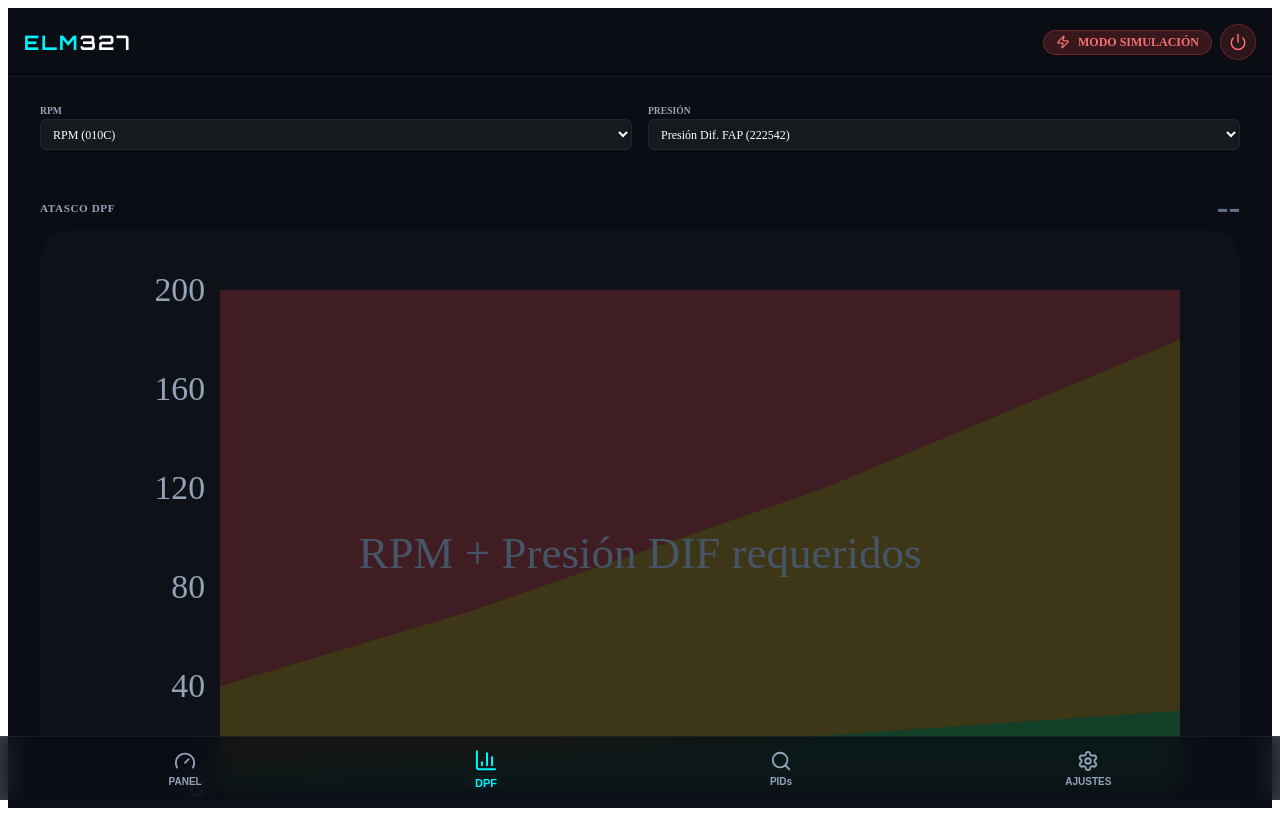
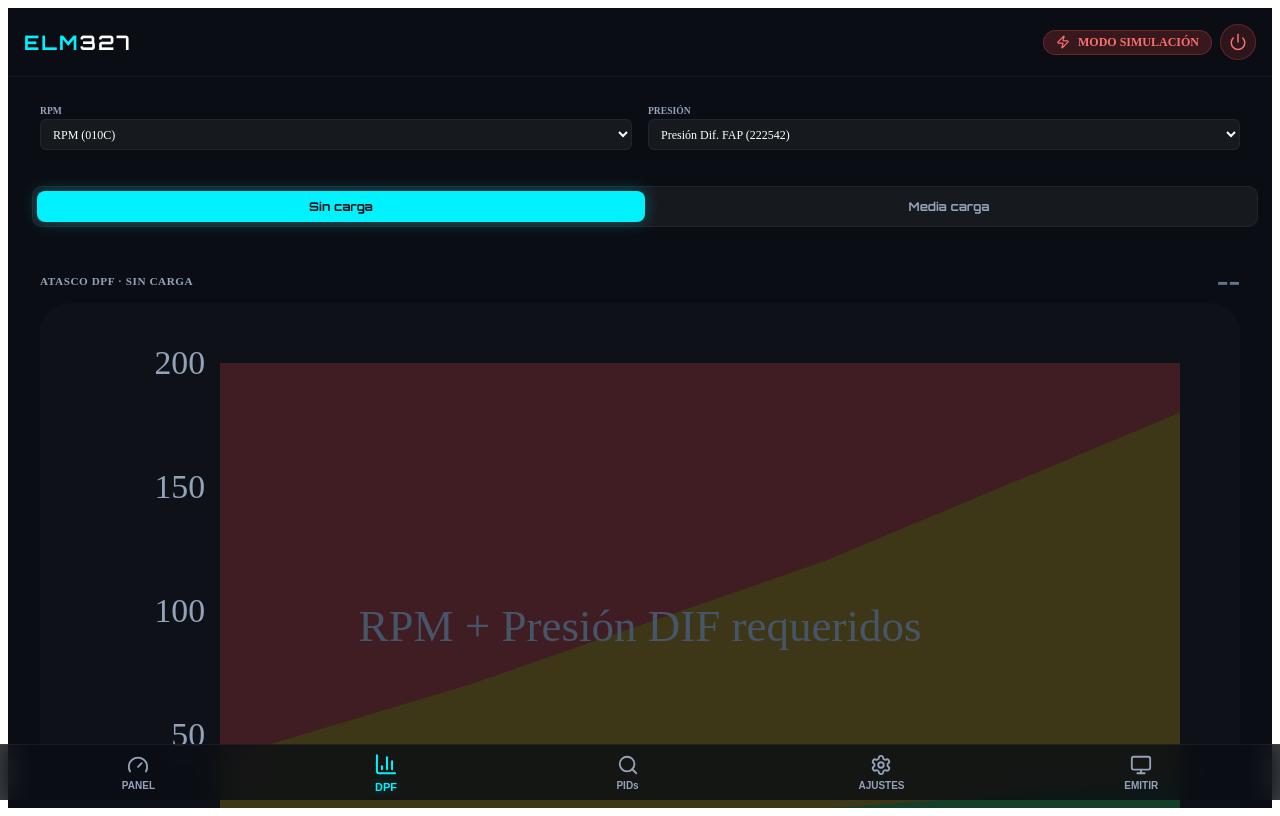
Before and after one commit to casigre/App_elm, a React (Vite) app: page / in a window 1280 px wide. Both pictures are taken after a click on the button "DPF". Built offline with nearby package versions, Linux system fonts and the light colour scheme.

Commit message:
Fullscreen DPF chart al tocar + boton EMITIR en nav bar

```diff
--- a/src/App.jsx
+++ b/src/App.jsx
@@ -1,11 +1,12 @@
 import React, { useState, useEffect } from 'react';
-import { Settings, Zap, Gauge, History, Search, Power, BarChart3 } from 'lucide-react';
+import { Settings, Zap, Gauge, History, Search, Power, BarChart3, Monitor } from 'lucide-react';
 import { App as CapApp } from '@capacitor/app';
 import Dashboard from './components/Dashboard';
 import DpfChart from './components/DpfChart';
 import DpfSettings from './components/DpfSettings';
 import PidSelector from './components/PidSelector';
 import obdService from './services/obdService';
+import { getDpfMode, setDpfMode } from './utils/dpfReference';
 
 const App = () => {
   const [activeTab, setActiveTab] = useState('dashboard');
@@ -22,6 +23,7 @@ const App = () => {
   const [dpfDiffPid, setDpfDiffPid] = useState(() => {
     try { return localStorage.getItem('dpfDiffPid') || '222542'; } catch (e) { return '222542'; }
   });
+  const [dpfMode, setDpfModeState] = useState(getDpfMode);
   let wakeLock = null;
 
   const getAvailablePids = () => {
@@ -122,6 +124,14 @@ const App = () => {
     }
   };
 
+  const handleCast = () => {
+    try {
+      window.open('intent:#Intent;action=android.settings.CAST_SETTINGS;end', '_blank');
+    } catch {
+      alert('Usa el botón “Emitir pantalla” en los ajustes rápidos de Android');
+    }
+  };
+
   return (
     <div className="app-container">
       <header className="app-header">
@@ -163,9 +173,16 @@ const App = () => {
                 </select>
               </div>
             </div>
+            <div className="dpf-mode-bar">
+              <div className="mode-toggle">
+                <button className={`mode-btn ${dpfMode === 'sin_carga' ? 'active' : ''}`} onClick={() => { setDpfMode('sin_carga'); setDpfModeState('sin_carga'); }}>Sin carga</button>
+                <button className={`mode-btn ${dpfMode === 'media_carga' ? 'active' : ''}`} onClick={() => { setDpfMode('media_carga'); setDpfModeState('media_carga'); }}>Media carga</button>
+              </div>
+            </div>
             <DpfChart
               rpm={data[dpfRpmPid]}
               diffPressure={data[dpfDiffPid]}
+              mode={dpfMode}
             />
             <div className="dpf-page-info glass-card">
               <h3>Interpretación del gráfico</h3>
@@ -176,7 +193,7 @@ const App = () => {
                 <li><span className="legend-dot" style={{background:'#ef4444'}}></span> Rojo: Necesita regeneración</li>
               </ul>
             </div>
-            <DpfSettings />
+            <DpfSettings mode={dpfMode} />
           </div>
         )}
         {activeTab === 'pids' && <PidSelector />}
@@ -243,6 +260,10 @@ const App = () => {
           <Settings size={22} />
           <span className="nav-label">AJUSTES</span>
         </button>
+        <button onClick={handleCast} className="nav-item" title="Emitir pantalla">
+          <Monitor size={22} />
+          <span className="nav-label">EMITIR</span>
+        </button>
       </nav>
     </div>
   );
--- a/src/components/DpfChart.jsx
+++ b/src/components/DpfChart.jsx
@@ -1,14 +1,14 @@
-import React from 'react';
+import React, { useState } from 'react';
+import { X } from 'lucide-react';
 import { getDpfClogging, getDpfCurves, getDpfBounds } from '../utils/dpfReference';
 
-const DpfChart = ({ rpm, diffPressure }) => {
-  const { percentage, color, label } = getDpfClogging(rpm, diffPressure);
-  const curves = getDpfCurves();
-  const { rpmMin, rpmMax, presMax } = getDpfBounds();
+const DpfChart = ({ rpm, diffPressure, mode }) => {
+  const [isExpanded, setIsExpanded] = useState(false);
+  const { percentage, color, label } = getDpfClogging(rpm, diffPressure, mode);
+  const curves = getDpfCurves(mode);
+  const { rpmMin, rpmMax, presMax } = getDpfBounds(mode);
 
-  const pad = { left: 48, right: 16, top: 16, bottom: 32 };
-  const w = 320;
-  const h = 180;
+  const buildChart = (w, h, pad) => {
     const cw = w - pad.left - pad.right;
     const ch = h - pad.top - pad.bottom;
 
@@ -25,15 +25,26 @@ const DpfChart = ({ rpm, diffPressure }) => {
     const p = parseFloat(diffPressure);
     const hasData = !isNaN(r) && !isNaN(p) && r > 0 && percentage !== null;
 
+    const generateYTicks = (max) => {
+      const target = 5;
+      const rough = max / (target - 1);
+      const mag = Math.pow(10, Math.floor(Math.log10(rough)));
+      const nr = rough / mag;
+      let step;
+      if (nr <= 1.5) step = 1 * mag;
+      else if (nr <= 3) step = 2 * mag;
+      else if (nr <= 7) step = 5 * mag;
+      else step = 10 * mag;
+      const ticks = [];
+      for (let v = 0; v <= max + step * 0.5; v += step) {
+        ticks.push(Math.round(v));
+      }
+      return ticks;
+    };
+
+    const yTicks = generateYTicks(presMax);
+
     return (
-    <div className="dpf-chart-card glass-card">
-      <div className="dpf-chart-header">
-        <span className="dpf-chart-title">ATASCO DPF</span>
-        <span className="dpf-chart-value" style={{ color }}>
-          {percentage !== null ? `${percentage}%` : '--'}
-        </span>
-      </div>
-
       <svg viewBox={`0 0 ${w} ${h}`} preserveAspectRatio="xMidYMid meet">
         <rect x="0" y="0" width={w} height={h} fill="rgba(255,255,255,0.02)" rx="8" />
 
@@ -55,13 +66,13 @@ const DpfChart = ({ rpm, diffPressure }) => {
         <line x1={x(rpmMin)} y1={y(0)} x2={x(rpmMax)} y2={y(0)} stroke="rgba(255,255,255,0.15)" strokeWidth="1" />
 
         {curves.map((c, i) => (
-          <text key={i} x={x(c.rpm)} y={y(0) + 16} textAnchor="middle" fill="#94a3b8" fontSize="9" fontFamily="inherit">
+          <text key={i} x={x(c.rpm)} y={y(0) + 16} textAnchor="middle" fill="#94a3b8" fontSize={isExpanded ? "11" : "9"} fontFamily="inherit">
             {c.rpm}
           </text>
         ))}
 
-        {[0, 40, 80, 120, 160, 200].map((val) => (
-          <text key={val} x={pad.left - 4} y={y(val) + 3} textAnchor="end" fill="#94a3b8" fontSize="9" fontFamily="inherit">
+        {yTicks.map((val) => (
+          <text key={val} x={pad.left - 4} y={y(val) + 3} textAnchor="end" fill="#94a3b8" fontSize={isExpanded ? "11" : "9"} fontFamily="inherit">
             {val}
           </text>
         ))}
@@ -70,24 +81,61 @@ const DpfChart = ({ rpm, diffPressure }) => {
           <>
             <line x1={pad.left} y1={y(p)} x2={x(rpmMax) + pad.right} y2={y(p)} stroke={color} strokeWidth="0.5" strokeDasharray="3,3" opacity="0.6" />
             <line x1={x(r)} y1={y(p)} x2={x(r)} y2={y(0)} stroke={color} strokeWidth="0.5" strokeDasharray="3,3" opacity="0.6" />
-            <circle cx={x(r)} cy={y(p)} r="5" fill={color} stroke="#0f172a" strokeWidth="2" />
-            <text x={x(r)} y={y(p) - 8} textAnchor="middle" fill={color} fontSize="10" fontWeight="bold" fontFamily="inherit">
+            <circle cx={x(r)} cy={y(p)} r={isExpanded ? "7" : "5"} fill={color} stroke="#0f172a" strokeWidth="2" />
+            <text x={x(r)} y={y(p) - 10} textAnchor="middle" fill={color} fontSize={isExpanded ? "12" : "10"} fontWeight="bold" fontFamily="inherit">
               {Math.round(p)} mbar
             </text>
           </>
         )}
 
         {!hasData && (
-          <text x={w / 2} y={h / 2} textAnchor="middle" fill="#475569" fontSize="12" fontFamily="inherit">
+          <text x={w / 2} y={h / 2} textAnchor="middle" fill="#475569" fontSize={isExpanded ? "14" : "12"} fontFamily="inherit">
             RPM + Presión DIF requeridos
           </text>
         )}
       </svg>
+    );
+  };
+
+  const pad = { left: 48, right: 16, top: 16, bottom: 32 };
+  const w = 320;
+  const h = 180;
+
+  return (
+    <>
+      <div className="dpf-chart-card glass-card" onClick={() => setIsExpanded(true)}>
+        <div className="dpf-chart-header">
+          <span className="dpf-chart-title">ATASCO DPF{ mode === 'media_carga' ? ' · Media carga' : ' · Sin carga' }</span>
+          <span className="dpf-chart-value" style={{ color }}>
+            {percentage !== null ? `${percentage}%` : '--'}
+          </span>
+        </div>
+
+        {buildChart(w, h, pad)}
 
         <div className="dpf-chart-label" style={{ color }}>
           {label}
         </div>
       </div>
+
+      {isExpanded && (
+        <div className="dpf-chart-overlay" onClick={() => setIsExpanded(false)}>
+          <div className="dpf-chart-overlay-inner" onClick={(e) => e.stopPropagation()}>
+            <div className="dpf-chart-overlay-header">
+              <span className="dpf-chart-title">ATASCO DPF{ mode === 'media_carga' ? ' · Media carga' : ' · Sin carga' }</span>
+              <span className="dpf-chart-overlay-value" style={{ color }}>{percentage !== null ? `${percentage}%` : '--'}</span>
+              <button className="dpf-chart-close-btn" onClick={() => setIsExpanded(false)}>
+                <X size={22} />
+              </button>
+            </div>
+            <div className="dpf-chart-overlay-svg">
+              {buildChart(w * 3, h * 2.5, { left: 56, right: 24, top: 24, bottom: 40 })}
+            </div>
+            <div className="dpf-chart-overlay-label" style={{ color }}>{label}</div>
+          </div>
+        </div>
+      )}
+    </>
   );
 };
 
--- a/src/components/DpfSettings.jsx
+++ b/src/components/DpfSettings.jsx
@@ -2,10 +2,17 @@ import React, { useState, useEffect } from 'react';
 import { Save, RotateCcw } from 'lucide-react';
 import { getDefaultClean, saveCustomClean, loadCustomClean } from '../utils/dpfReference';
 
-const DpfSettings = () => {
-  const defaults = getDefaultClean();
-  const [values, setValues] = useState(loadCustomClean() || defaults);
+const DpfSettings = ({ mode }) => {
+  const defaults = getDefaultClean(mode);
+  const [values, setValues] = useState(loadCustomClean(mode) || defaults);
   const [saved, setSaved] = useState(false);
+
+  useEffect(() => {
+    const newDefaults = getDefaultClean(mode);
+    const savedValues = loadCustomClean(mode);
+    setValues(savedValues || newDefaults);
+    setSaved(false);
+  }, [mode]);
 
   const handleChange = (rpm, val) => {
     setValues(prev => ({ ...prev, [rpm]: parseFloat(val) || 0 }));
@@ -13,14 +20,15 @@ const DpfSettings = () => {
   };
 
   const handleSave = () => {
-    saveCustomClean(values);
+    saveCustomClean(values, mode);
     setSaved(true);
     setTimeout(() => setSaved(false), 2000);
   };
 
   const handleReset = () => {
-    setValues(defaults);
-    saveCustomClean(null);
+    const newDefaults = getDefaultClean(mode);
+    setValues(newDefaults);
+    saveCustomClean(null, mode);
     setSaved(true);
     setTimeout(() => setSaved(false), 2000);
   };
@@ -28,7 +36,7 @@ const DpfSettings = () => {
   return (
     <div className="dpf-settings glass-card">
       <div className="dpf-settings-header">
-        <h3>Valores filtro limpio (mbar máx)</h3>
+        <h3>Valores filtro limpio · {mode === 'media_carga' ? 'Media carga' : 'Sin carga'} (mbar máx)</h3>
       </div>
       <div className="dpf-settings-grid">
         {[800, 1500, 2500, 3500].map(rpm => (
@@ -39,7 +47,6 @@ const DpfSettings = () => {
               value={values[rpm] || 0}
               onChange={(e) => handleChange(rpm, e.target.value)}
               min="0"
-              max="200"
             />
             <span className="dpf-setting-unit">mbar</span>
           </div>
--- a/src/index.css
+++ b/src/index.css
@@ -101,7 +101,7 @@
   background: rgba(10, 14, 20, 0.8);
   backdrop-filter: blur(12px);
   border-top: 1px solid var(--border-glass);
-  padding: 0.75rem 2rem;
+  padding: 0.5rem 0.75rem;
   display: flex;
   justify-content: space-around;
   align-items: center;
@@ -367,6 +367,75 @@
   letter-spacing: 0.05em;
 }
 
+.dpf-chart-card { cursor: pointer; }
+
+.dpf-chart-overlay {
+  position: fixed;
+  inset: 0;
+  z-index: 100;
+  background: rgba(0,0,0,0.92);
+  display: flex;
+  align-items: center;
+  justify-content: center;
+  animation: fadeIn 0.2s ease;
+}
+
+.dpf-chart-overlay-inner {
+  width: 100%;
+  max-width: 100vw;
+  padding: 1rem;
+  display: flex;
+  flex-direction: column;
+  gap: 0.5rem;
+}
+
+.dpf-chart-overlay-header {
+  display: flex;
+  align-items: center;
+  gap: 0.75rem;
+  padding: 0 0.5rem;
+}
+
+.dpf-chart-overlay-value {
+  font-family: 'Orbitron', sans-serif;
+  font-size: 1.6rem;
+  font-weight: bold;
+}
+
+.dpf-chart-close-btn {
+  margin-left: auto;
+  background: rgba(255,255,255,0.08);
+  border: 1px solid var(--border-glass);
+  border-radius: 50%;
+  width: 40px;
+  height: 40px;
+  display: flex;
+  align-items: center;
+  justify-content: center;
+  color: var(--text-secondary);
+  cursor: pointer;
+}
+
+.dpf-chart-close-btn:active { background: rgba(255,255,255,0.15); }
+
+.dpf-chart-overlay-svg svg {
+  width: 100%;
+  height: auto;
+}
+
+.dpf-chart-overlay-label {
+  text-align: center;
+  font-size: 0.85rem;
+  font-weight: 600;
+  text-transform: uppercase;
+  letter-spacing: 0.05em;
+}
+
+@keyframes fadeIn {
+  from { opacity: 0; }
+  to { opacity: 1; }
+}
+
 .dpf-page {
   display: flex;
   flex-direction: column;
@@ -416,6 +485,14 @@
 
 .dpf-page .dpf-chart-card {
   min-height: auto;
+}
+
+.dpf-mode-bar {
+  padding: 0.5rem;
+}
+
+.dpf-mode-bar .mode-toggle {
+  width: 100%;
 }
 
 .dpf-page-info {
--- a/src/services/obdService.js
+++ b/src/services/obdService.js
@@ -480,7 +480,7 @@ class ObdService {
             } catch (err) {
               console.error(`Error polling ${pid.name}:`, err);
             }
-            await new Promise(r => setTimeout(r, 100));
+            await new Promise(r => setTimeout(r, 50));
           }
         } catch (err) {
           console.error(`Error switching to header ${header}:`, err);
@@ -499,10 +499,10 @@ class ObdService {
       }
 
       this.isPollingCycleActive = false;
-      this.pollingTimeout = setTimeout(cycle, 2000);
+      this.pollingTimeout = setTimeout(cycle, 500);
     };
 
-    this.pollingTimeout = setTimeout(cycle, 500);
+    this.pollingTimeout = setTimeout(cycle, 250);
   }
 
   async pollPid(pidCode) {
--- a/src/utils/dpfReference.js
+++ b/src/utils/dpfReference.js
@@ -1,55 +1,102 @@
-const DPF_REFERENCE = [
-  { rpm: 800,  limpio: 5,  medio: 15, sucio: 40 },
-  { rpm: 1500, limpio: 10, medio: 30, sucio: 70 },
-  { rpm: 2500, limpio: 20, medio: 50, sucio: 120 },
-  { rpm: 3500, limpio: 30, medio: 80, sucio: 180 },
+const SIN_CARGA = [
+  { rpm: 800,  limpio: 5,   medio: 15,  sucio: 40 },
+  { rpm: 1500, limpio: 10,  medio: 30,  sucio: 70 },
+  { rpm: 2500, limpio: 20,  medio: 50,  sucio: 120 },
+  { rpm: 3500, limpio: 30,  medio: 80,  sucio: 180 },
 ];
 
-export function getDefaultClean() {
-  return { 800: 5, 1500: 10, 2500: 20, 3500: 30 };
+const MEDIA_CARGA = [
+  { rpm: 800,  limpio: 9,   medio: 17,  sucio: 32 },
+  { rpm: 1500, limpio: 32,  medio: 60,  sucio: 112 },
+  { rpm: 2500, limpio: 85,  medio: 162, sucio: 298 },
+  { rpm: 3500, limpio: 169, medio: 322, sucio: 592 },
+];
+
+function getBaseDataset(mode) {
+  const m = mode || getDpfMode();
+  return m === 'media_carga' ? MEDIA_CARGA : SIN_CARGA;
 }
 
-export function loadCustomClean() {
+export function getDpfMode() {
   try {
-    const raw = localStorage.getItem('dpfCleanValues');
+    const raw = localStorage.getItem('dpfMode');
+    return raw === 'media_carga' ? 'media_carga' : 'sin_carga';
+  } catch (e) {
+    return 'sin_carga';
+  }
+}
+
+export function setDpfMode(mode) {
+  try {
+    localStorage.setItem('dpfMode', mode);
+  } catch (e) {}
+}
+
+function getOverrideKey(mode) {
+  return mode === 'media_carga' ? 'dpfCleanValuesMedia' : 'dpfCleanValues';
+}
+
+export function getDefaultClean(mode) {
+  const m = mode || getDpfMode();
+  const base = getBaseDataset(m);
+  const result = {};
+  for (const ref of base) {
+    result[ref.rpm] = ref.limpio;
+  }
+  return result;
+}
+
+export function loadCustomClean(mode) {
+  try {
+    const m = mode || getDpfMode();
+    const key = getOverrideKey(m);
+    const raw = localStorage.getItem(key);
     return raw ? JSON.parse(raw) : null;
   } catch (e) {
     return null;
   }
 }
 
-export function saveCustomClean(values) {
+export function saveCustomClean(values, mode) {
   try {
+    const m = mode || getDpfMode();
+    const key = getOverrideKey(m);
     if (values) {
-      localStorage.setItem('dpfCleanValues', JSON.stringify(values));
+      localStorage.setItem(key, JSON.stringify(values));
     } else {
-      localStorage.removeItem('dpfCleanValues');
+      localStorage.removeItem(key);
     }
   } catch (e) {}
 }
 
-function applyCleanOverrides() {
-  const custom = loadCustomClean();
-  if (!custom) return;
-  for (const ref of DPF_REFERENCE) {
-    if (custom[ref.rpm] !== undefined) {
-      const newClean = Number(custom[ref.rpm]);
-      ref.limpio = newClean;
-      ref.medio = Math.round(newClean * 1.9);
-      ref.sucio = Math.round(newClean * 3.5);
+function getWorkingCurves(mode) {
+  const m = mode || getDpfMode();
+  const base = getBaseDataset(m);
+  const curves = base.map(c => ({ ...c }));
+  const custom = loadCustomClean(m);
+  if (custom) {
+    for (const ref of curves) {
+      if (custom[ref.rpm] !== undefined) {
+        const newClean = Number(custom[ref.rpm]);
+        ref.limpio = newClean;
+        ref.medio = Math.round(newClean * 1.9);
+        ref.sucio = Math.round(newClean * 3.5);
+      }
     }
   }
+  return curves;
 }
 
-function interpolate(rpm, keyA, keyB) {
-  applyCleanOverrides();
-  if (rpm <= DPF_REFERENCE[0].rpm) return DPF_REFERENCE[0];
-  if (rpm >= DPF_REFERENCE[DPF_REFERENCE.length - 1].rpm)
-    return DPF_REFERENCE[DPF_REFERENCE.length - 1];
+function interpolate(rpm, keyA, keyB, mode) {
+  const curves = getWorkingCurves(mode);
 
-  for (let i = 0; i < DPF_REFERENCE.length - 1; i++) {
-    const lo = DPF_REFERENCE[i];
-    const hi = DPF_REFERENCE[i + 1];
+  if (rpm <= curves[0].rpm) return curves[0];
+  if (rpm >= curves[curves.length - 1].rpm)
+    return curves[curves.length - 1];
+
+  for (let i = 0; i < curves.length - 1; i++) {
+    const lo = curves[i];
+    const hi = curves[i + 1];
     if (rpm >= lo.rpm && rpm <= hi.rpm) {
       const t = (rpm - lo.rpm) / (hi.rpm - lo.rpm);
       return {
@@ -59,10 +106,10 @@ function interpolate(rpm, keyA, keyB) {
       };
     }
   }
-  return DPF_REFERENCE[DPF_REFERENCE.length - 1];
+  return curves[curves.length - 1];
 }
 
-export function getDpfClogging(rpm, pressure) {
+export function getDpfClogging(rpm, pressure, mode) {
   const r = parseFloat(rpm);
   const p = parseFloat(pressure);
 
@@ -70,7 +117,7 @@ export function getDpfClogging(rpm, pressure) {
     return { percentage: null, zone: 'unknown', color: '#64748b', label: 'Sin datos' };
   }
 
-  const pt = interpolate(r, 'limpio', 'sucio');
+  const pt = interpolate(r, 'limpio', 'sucio', mode);
   const limpio = pt.limpio;
   const sucio = pt.sucio;
 
@@ -96,16 +143,15 @@ export function getDpfClogging(rpm, pressure) {
   return { percentage: Math.round(percentage), zone, color, label };
 }
 
-export function getDpfCurves() {
-  applyCleanOverrides();
-  return DPF_REFERENCE;
+export function getDpfCurves(mode) {
+  return getWorkingCurves(mode);
 }
 
-export function getDpfBounds() {
-  applyCleanOverrides();
+export function getDpfBounds(mode) {
+  const curves = getWorkingCurves(mode);
   return {
-    rpmMin: DPF_REFERENCE[0].rpm,
-    rpmMax: DPF_REFERENCE[DPF_REFERENCE.length - 1].rpm,
-    presMax: DPF_REFERENCE[DPF_REFERENCE.length - 1].sucio + 20,
+    rpmMin: curves[0].rpm,
+    rpmMax: curves[curves.length - 1].rpm,
+    presMax: curves[curves.length - 1].sucio + 20,
   };
 }
```
Also changed, not shown: 1 other file (tests, documents, lock files or other folders). Lines whose indentation alone changed are shown as unchanged.
